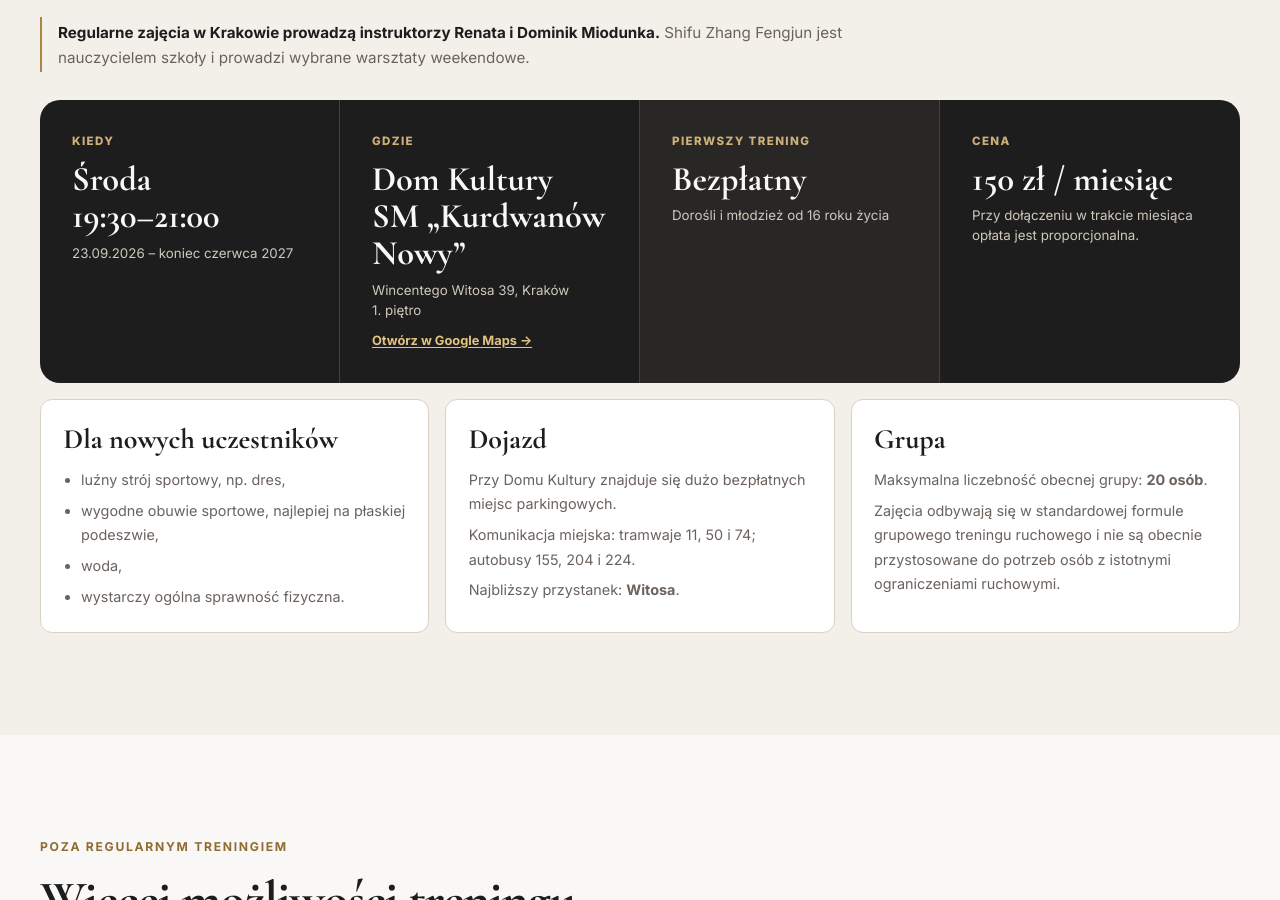
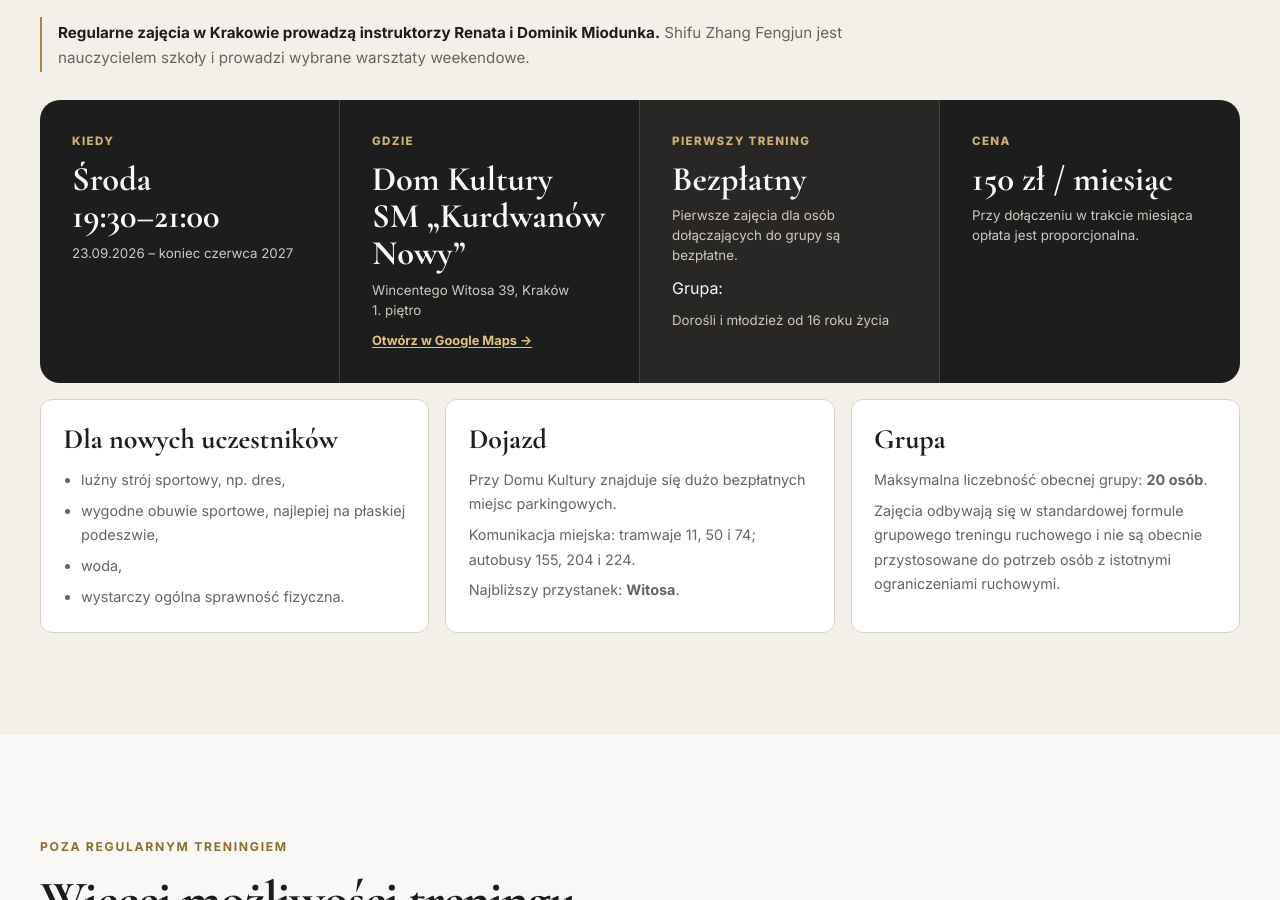
Before and after one commit to domimod/bz3o-website, an Astro site: page / in a window 1280 px wide. Shown: the part 9344-10244 px from the top of the page. Built offline with nearby package versions, Linux system fonts and the light colour scheme; Astro itself is replaced by a stand-in of ours; no server answers.

Commit message:
Updated info about classes

```diff
--- a/src/components/Classes.astro
+++ b/src/components/Classes.astro
@@ -12,7 +12,7 @@ import { siteConfig } from '../config/site';
     <div class="class-card">
       <div class="fact"><span>Kiedy</span><strong>{siteConfig.classes.day}<br/>{siteConfig.classes.time}</strong><small>{siteConfig.classes.startDate} – {siteConfig.classes.endDate}</small></div>
       <div class="fact"><span>Gdzie</span><strong>{siteConfig.location.name}</strong><small>{siteConfig.location.street}, {siteConfig.location.city}<br/>{siteConfig.location.room}</small><a class="link-arrow" href={siteConfig.location.mapsUrl} target="_blank" rel="noopener">Otwórz w Google Maps →</a></div>
-      <div class="fact highlight"><span>Pierwszy trening</span><strong>Bezpłatny</strong><small>{siteConfig.classes.audience}</small></div>
+      <div class="fact highlight"><span>Pierwszy trening</span><strong>Bezpłatny</strong><small>Pierwsze zajęcia dla osób dołączających do grupy są bezpłatne.</small>Grupa: <small>{siteConfig.classes.audience}</small></div>
       <div class="fact"><span>Cena</span><strong>{siteConfig.classes.price}</strong><small>Przy dołączeniu w trakcie miesiąca opłata jest proporcjonalna.</small></div>
     </div>
     <div class="practical-grid">
```
